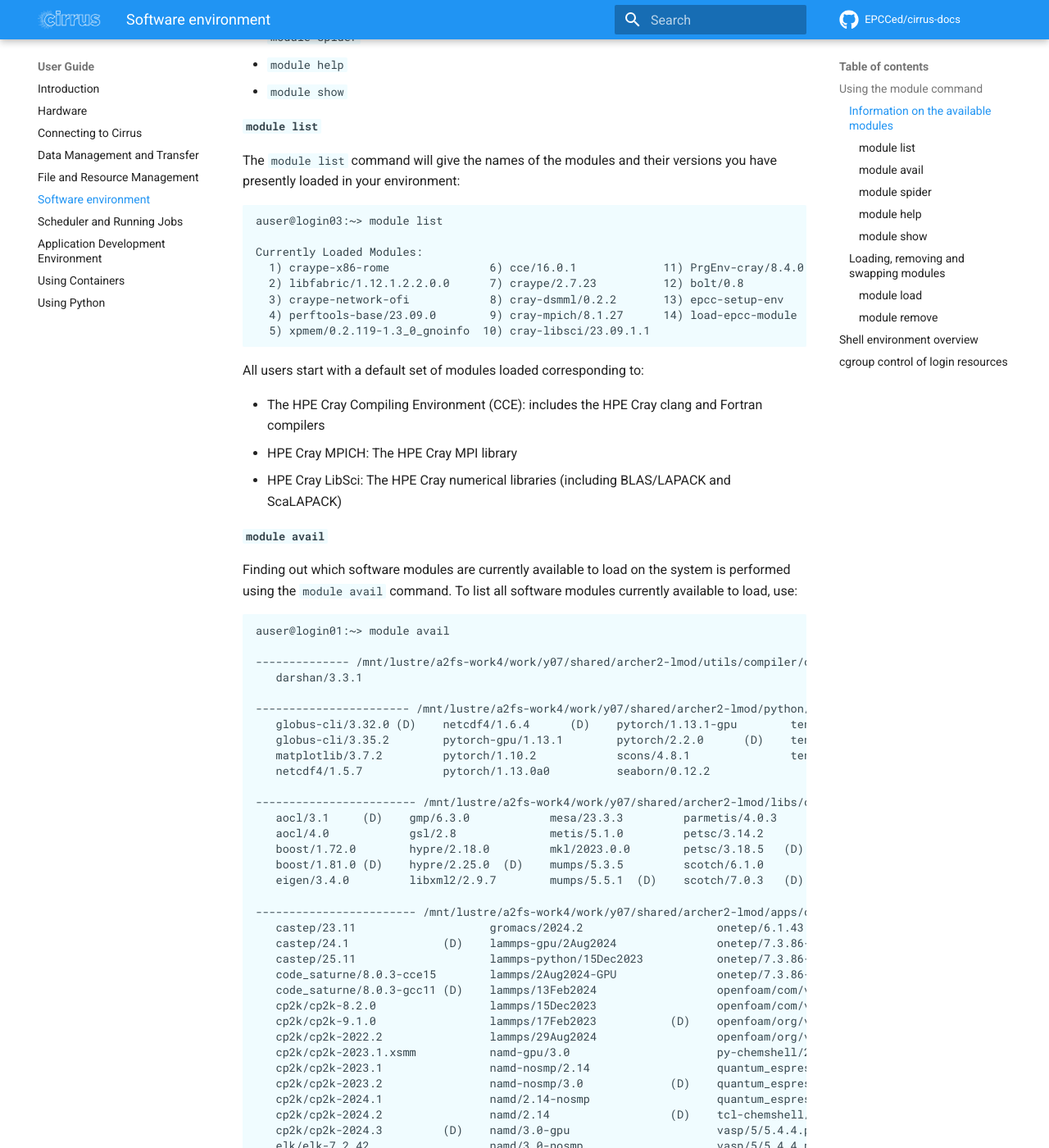
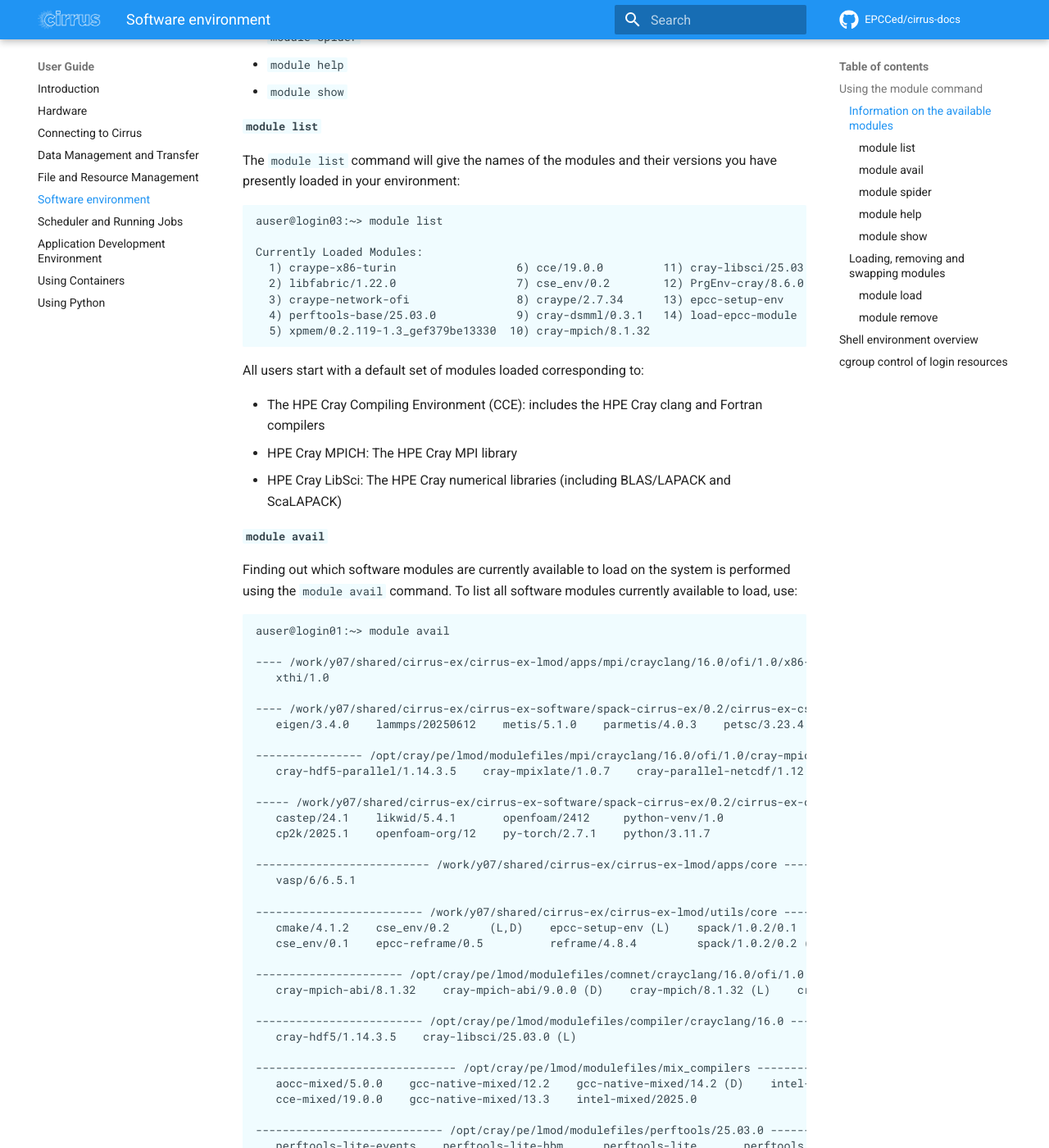
Before and after one commit to EPCCed/cirrus-docs, an MkDocs documentation site: the page built from docs/user-guide/sw-environment.md, in a window 1280 px wide and 1400 px high, scrolled down 1887 px. Shown: the whole window at 82% size. Built offline with MkDocs 1.6.1 and Material for MkDocs 9.7.7, drawn with Linux system fonts in a browser that asks for light colours; comment, search, counter and statistics services are not loaded; some of the changed text lies outside the part shown.

Commit message:
Updates to match Cirrus

````diff
--- a/docs/user-guide/sw-environment.md
+++ b/docs/user-guide/sw-environment.md
@@ -87,11 +87,11 @@
 auser@login03:~> module list
 
 Currently Loaded Modules:
-  1) craype-x86-rome               6) cce/16.0.1             11) PrgEnv-cray/8.4.0
-  2) libfabric/1.12.1.2.2.0.0      7) craype/2.7.23          12) bolt/0.8
-  3) craype-network-ofi            8) cray-dsmml/0.2.2       13) epcc-setup-env
-  4) perftools-base/23.09.0        9) cray-mpich/8.1.27      14) load-epcc-module
-  5) xpmem/0.2.119-1.3_0_gnoinfo  10) cray-libsci/23.09.1.1
+  1) craype-x86-turin                  6) cce/19.0.0         11) cray-libsci/25.03.0
+  2) libfabric/1.22.0                  7) cse_env/0.2        12) PrgEnv-cray/8.6.0
+  3) craype-network-ofi                8) craype/2.7.34      13) epcc-setup-env
+  4) perftools-base/25.03.0            9) cray-dsmml/0.3.1   14) load-epcc-module
+  5) xpmem/0.2.119-1.3_gef379be13330  10) cray-mpich/8.1.32
 
 ```
 
@@ -111,62 +111,47 @@
 ```
 auser@login01:~> module avail
 
--------------- /mnt/lustre/a2fs-work4/work/y07/shared/archer2-lmod/utils/compiler/crayclang/10.0 --------------
-   darshan/3.3.1
+---- /work/y07/shared/cirrus-ex/cirrus-ex-lmod/apps/mpi/crayclang/16.0/ofi/1.0/x86-turin/1.0/cray-mpich/8.0 ----
+   xthi/1.0
 
------------------------ /mnt/lustre/a2fs-work4/work/y07/shared/archer2-lmod/python/core -----------------------
-   globus-cli/3.32.0 (D)    netcdf4/1.6.4      (D)    pytorch/1.13.1-gpu        tensorflow/2.9.3
-   globus-cli/3.35.2        pytorch-gpu/1.13.1        pytorch/2.2.0      (D)    tensorflow/2.12.0 (D)
-   matplotlib/3.7.2         pytorch/1.10.2            scons/4.8.1               tensorflow/2.13.0
-   netcdf4/1.5.7            pytorch/1.13.0a0          seaborn/0.12.2
+---- /work/y07/shared/cirrus-ex/cirrus-ex-software/spack-cirrus-ex/0.2/cirrus-ex-cse/modules/cce/19.0.0 ----
+   eigen/3.4.0    lammps/20250612    metis/5.1.0    parmetis/4.0.3    petsc/3.23.4
 
------------------------- /mnt/lustre/a2fs-work4/work/y07/shared/archer2-lmod/libs/core ------------------------
-   aocl/3.1     (D)    gmp/6.3.0            mesa/23.3.3         parmetis/4.0.3        slepc/3.14.1
-   aocl/4.0            gsl/2.8              metis/5.1.0         petsc/3.14.2          slepc/3.18.3       (D)
-   boost/1.72.0        hypre/2.18.0         mkl/2023.0.0        petsc/3.18.5   (D)    superlu-dist/6.4.0
-   boost/1.81.0 (D)    hypre/2.25.0  (D)    mumps/5.3.5         scotch/6.1.0          superlu-dist/8.1.2 (D)
-   eigen/3.4.0         libxml2/2.9.7        mumps/5.5.1  (D)    scotch/7.0.3   (D)    superlu/5.2.2
+---------------- /opt/cray/pe/lmod/modulefiles/mpi/crayclang/16.0/ofi/1.0/cray-mpich/8.0 ----------------
+   cray-hdf5-parallel/1.14.3.5    cray-mpixlate/1.0.7    cray-parallel-netcdf/1.12.3.17
 
------------------------- /mnt/lustre/a2fs-work4/work/y07/shared/archer2-lmod/apps/core ------------------------
-   castep/23.11                    gromacs/2024.2                    onetep/6.1.43.0-GCC-MKL
-   castep/24.1              (D)    lammps-gpu/2Aug2024               onetep/7.3.86-CCE-LibSci
-   castep/25.11                    lammps-python/15Dec2023           onetep/7.3.86-GCC-LibSci
-   code_saturne/8.0.3-cce15        lammps/2Aug2024-GPU               onetep/7.3.86-GCC-MKL
-   code_saturne/8.0.3-gcc11 (D)    lammps/13Feb2024                  openfoam/com/v2106
-   cp2k/cp2k-8.2.0                 lammps/15Dec2023                  openfoam/com/v2212        (D)
-   cp2k/cp2k-9.1.0                 lammps/17Feb2023           (D)    openfoam/org/v9.20210903
-   cp2k/cp2k-2022.2                lammps/29Aug2024                  openfoam/org/v10.20230119 (D)
-   cp2k/cp2k-2023.1.xsmm           namd-gpu/3.0                      py-chemshell/23.0.3
-   cp2k/cp2k-2023.1                namd-nosmp/2.14                   quantum_espresso/6.8
-   cp2k/cp2k-2023.2                namd-nosmp/3.0             (D)    quantum_espresso/7.1      (D)
-   cp2k/cp2k-2024.1                namd/2.14-nosmp                   quantum_espresso/7.3.1
-   cp2k/cp2k-2024.2                namd/2.14                  (D)    tcl-chemshell/3.7.1
-   cp2k/cp2k-2024.3         (D)    namd/3.0-gpu                      vasp/5/5.4.4.pl2-vtst
-   elk/elk-7.2.42                  namd/3.0-nosmp                    vasp/5/5.4.4.pl2
-   fhiaims/221103.0                namd/3.0                          vasp/6/6.4.1-vtst
-   fhiaims/240920.0         (D)    nektar/5.2.0                      vasp/6/6.4.1
-   gromacs-gpu/2022.4              nektar/5.5.0               (D)    vasp/6/6.4.2-mkl19
-   gromacs/2022.4+plumed           nwchem/7.0.2                      vasp/6/6.4.2
-   gromacs/2022.4-GPU              nwchem/7.2.2               (D)    vasp/6/6.4.3              (D)
-   gromacs/2022.4           (D)    onetep/6.1.43.0-CCE-LibSci (D)    vasp/6/6.5.0
-   gromacs/2023.4                  onetep/6.1.43.0-GCC-LibSci
+----- /work/y07/shared/cirrus-ex/cirrus-ex-software/spack-cirrus-ex/0.2/cirrus-ex-cse/modules/Core ------
+   castep/24.1    likwid/5.4.1       openfoam/2412     python-venv/1.0
+   cp2k/2025.1    openfoam-org/12    py-torch/2.7.1    python/3.11.7
 
------------------------ /mnt/lustre/a2fs-work4/work/y07/shared/archer2-lmod/utils/core ------------------------
-   amd-uprof/4.0.341         extra-compilers/1.0        imagemagick/6.8.9           python-wrapper/0.1
-   arm/forge/22.1.3          forge/22.1.3               imagemagick/7.1.0    (D)    reframe/4.2.1
-   blender/4.2.2             forge/24.0          (D)    likwid/5.4.1-archer2        spindle/0.13
-   bolt/0.8           (L)    forge/25.0.1               ncl/6.6.2                   tcl/8.6.13
-   cdo/2.1.1                 gct/v6.2.20201212          nco/5.1.6                   tk/8.6.13
-   cmake/3.18.4              gct/v6.2.20220524   (D)    ncview/2.1.11               usage-analysis/1.4
-   cmake/3.21.3              genmaskcpu/1.0             osu-benchmarks/5.4.1        visidata/2.1
-   cmake/3.29.4       (D)    gnuplot/5.4.2-simg         other-software/1.0          vmd/1.9.3-gcc11     (D)
-   darshan-util/3.3.1        gnuplot/5.4.2       (D)    paraview/5.10.1             vmd/1.9.3-mpi-gcc11
-   epcc-reframe/0.2          gnuplot/5.4.3              paraview/5.11.1             xthi/1.3
-   epcc-setup-env     (L)    graphviz/10.0.1            paraview/5.13.0      (D)
+-------------------------- /work/y07/shared/cirrus-ex/cirrus-ex-lmod/apps/core --------------------------
+   vasp/6/6.5.1
 
-------------------- /opt/cray/pe/lmod/modulefiles/mpi/crayclang/14.0/ofi/1.0/cray-mpich/8.0 -------------------
-   cray-hdf5-parallel/1.12.2.1 (D)    cray-mpixlate/1.0.0.6        cray-parallel-netcdf/1.12.3.1 (D)
-   cray-hdf5-parallel/1.12.2.7        cray-mpixlate/1.0.2   (D)    cray-parallel-netcdf/1.12.3.7
+------------------------- /work/y07/shared/cirrus-ex/cirrus-ex-lmod/utils/core --------------------------
+   cmake/4.1.2    cse_env/0.2      (L,D)    epcc-setup-env (L)    spack/1.0.2/0.1
+   cse_env/0.1    epcc-reframe/0.5          reframe/4.8.4         spack/1.0.2/0.2 (D)
+
+---------------------- /opt/cray/pe/lmod/modulefiles/comnet/crayclang/16.0/ofi/1.0 ----------------------
+   cray-mpich-abi/8.1.32    cray-mpich-abi/9.0.0 (D)    cray-mpich/8.1.32 (L)    cray-mpich/9.0.0 (D)
+
+------------------------- /opt/cray/pe/lmod/modulefiles/compiler/crayclang/16.0 -------------------------
+   cray-hdf5/1.14.3.5    cray-libsci/25.03.0 (L)
+
+------------------------------ /opt/cray/pe/lmod/modulefiles/mix_compilers ------------------------------
+   aocc-mixed/5.0.0    gcc-native-mixed/12.2    gcc-native-mixed/14.2 (D)    intel-oneapi-mixed/2025.0
+   cce-mixed/19.0.0    gcc-native-mixed/13.3    intel-mixed/2025.0
+
+---------------------------- /opt/cray/pe/lmod/modulefiles/perftools/25.03.0 ----------------------------
+   perftools-lite-events    perftools-lite-hbm      perftools-lite       perftools
+   perftools-lite-gpu       perftools-lite-loops    perftools-preload
+
+------------------------------- /opt/cray/pe/lmod/modulefiles/net/ofi/1.0 -------------------------------
+   cray-openshmemx/11.7.4
+
+---------------------------- /opt/cray/pe/lmod/modulefiles/cpu/x86-turin/1.0 ----------------------------
+   cray-fftw/3.3.10.10
+
+
 
 ...output trimmed...
 
@@ -193,18 +178,19 @@
 ```
 auser@login03:~>  module avail cray-fftw
 
-------------------------------- /opt/cray/pe/lmod/modulefiles/cpu/x86-rome/1.0 --------------------------------
-   cray-fftw/3.3.10.3    cray-fftw/3.3.10.5 (D)
-
-  Where:
-   D:  Default Module
+------------------------------- /opt/cray/pe/lmod/modulefiles/cpu/x86-turin/1.0 --------------------------------
+   cray-fftw/3.3.10.10
 
 Module defaults are chosen based on Find First Rules due to Name/Version/Version modules found in the module tree.
 See https://lmod.readthedocs.io/en/latest/060_locating.html for details.
 
+If the avail list is too long consider trying:
+
+"module --default avail" or "ml -d av" to just list the default modules.
+"module overview" or "ml ov" to display the number of modules for each name.
+
 Use "module spider" to find all possible modules and extensions.
 Use "module keyword key1 key2 ..." to search for all possible modules matching any of the "keys".
-
 
 ```
 
@@ -244,19 +230,31 @@
 ```
 auser@login03:~> module spider
 
------------------------------------------------------------------------------------------------
+-------------------------------------------------------------------------------------------------------------
 The following is a list of the modules and extensions currently available:
------------------------------------------------------------------------------------------------
+-------------------------------------------------------------------------------------------------------------
+  PrgEnv-aocc: PrgEnv-aocc/8.6.0
 
-...output trimmed...
+  PrgEnv-cray: PrgEnv-cray/8.6.0
 
-  cray-mrnet: cray-mrnet/5.0.4, cray-mrnet/5.1.1
+  PrgEnv-gnu: PrgEnv-gnu/8.6.0
 
-  cray-netcdf: cray-netcdf/4.9.0.1, cray-netcdf/4.9.0.7
+  PrgEnv-intel: PrgEnv-intel/8.6.0
 
-  cray-netcdf-hdf5parallel: cray-netcdf-hdf5parallel/4.9.0.1, cray-netcdf-hdf5parallel/4.9.0.7
+  aocc: aocc/5.0.0
 
-  cray-openshmemx: cray-openshmemx/11.5.7, cray-openshmemx/11.6.1
+  aocc-mixed: aocc-mixed/5.0.0
+
+  atp: atp/3.15.6
+
+  castep: castep/24.1
+
+  cce: cce/19.0.0
+
+  cce-mixed: cce-mixed/19.0.0
+
+  cmake: cmake/4.1.2
+
 
 ...output trimmed...
 
@@ -267,48 +265,64 @@
 it available:
 
 ```
-auser@login03:~> module spider cray-netcdf-hdf5parallel/4.9.0.1
+auser@login03:~> module spider libxc/7.0.0
 
----------------------------------------------------------------------------------------------------------------
-  cray-netcdf-hdf5parallel: cray-netcdf-hdf5parallel/4.9.0.1
----------------------------------------------------------------------------------------------------------------
+-------------------------------------------------------------------------------------------------------------
+  libxc: libxc/7.0.0
+-------------------------------------------------------------------------------------------------------------
 
-    You will need to load all module(s) on any one of the lines below before the "cray-netcdf-hdf5parallel/4.9.0.1" module is available to load.
+    You will need to load all module(s) on any one of the lines below before the "libxc/7.0.0" module is available to load.
 
-      aocc/3.2.0  cray-mpich/8.1.23  cray-hdf5-parallel/1.12.2.1
-      cce/15.0.0  cray-mpich/8.1.23  cray-hdf5-parallel/1.12.2.1
-      craype-network-none  cray-mpich/8.1.23  cray-hdf5-parallel/1.12.2.1
-      craype-network-ofi  cray-mpich/8.1.23  cray-hdf5-parallel/1.12.2.1
-      craype-network-ucx  cray-mpich/8.1.23  cray-hdf5-parallel/1.12.2.1
-      gcc/10.3.0  cray-mpich/8.1.23  cray-hdf5-parallel/1.12.2.1
-      gcc/11.2.0  cray-mpich/8.1.23  cray-hdf5-parallel/1.12.2.1
+      gcc-native/12.2
+      gcc-native/13.3
+      gcc-native/14.2
+      load-epcc-module  cse_env/0.2  gcc-spack/14.2-db4a2iu
 
     Help:
-      Release info:  /opt/cray/pe/netcdf-hdf5parallel/4.9.0.1/release_info
+      Libxc is a library of exchange-correlation functionals for density-
+      functional theory.
+
+
+
 
 ```
 
 There is a lot of information here, but what the output is essentailly telling
-us is that in order to have `cray-netcdf-hdf5parallel/4.9.0.1` available to
-load we need to have loaded a compiler (any version of CCE, GCC or AOCC),
-an MPI library (any version of cray-mpich) and `cray-hdf5-parallel` loaded.
-As we always have a compiler and MPI library loaded, we can satisfy all of the
-dependencies by loading `cray-hdf5-parallel`, and then we can use
-`module avail cray-netcdf-hdf5parallel` again to show that the module is now
+us is that in order to have `libxc/7.0.0` available to
+load we need to have loaded a compiler (any version of GCC) and some utility
+modules that are already loaded for all users.
+We can satisfy all of the
+dependencies by loading `PrgEnv-gnu` (to load a `gcc-native` module), and then we can use
+`module avail libxc` again to show that the module is now
 available to load:
 
 ```
-auser@login03:~> module load cray-hdf5-parallel
-auser@login03:~> module avail cray-netcdf-hdf5parallel
+[auser@login03:~] module load PrgEnv-gnu
 
---- /opt/cray/pe/lmod/modulefiles/hdf5-parallel/crayclang/14.0/ofi/1.0/cray-mpich/8.0/cray-hdf5-parallel/1.12.2 ---
-   cray-netcdf-hdf5parallel/4.9.0.1
+Lmod is automatically replacing "cce/19.0.0" with "gcc-native/14.2".
+
+
+Lmod is automatically replacing "PrgEnv-cray/8.6.0" with "PrgEnv-gnu/8.6.0".
+
+
+Due to MODULEPATH changes, the following have been reloaded:
+  1) cray-libsci/25.03.0     2) cray-mpich/8.1.32
+
+[auser@login03 ~]$ module avail libxc
+
+------- /work/y07/shared/cirrus-ex/cirrus-ex-software/spack-cirrus-ex/0.2/cirrus-ex-cse/modules/gcc/14.2 -------
+   libxc/7.0.0
 
 Module defaults are chosen based on Find First Rules due to Name/Version/Version modules found in the module tree.
 See https://lmod.readthedocs.io/en/latest/060_locating.html for details.
 
+If the avail list is too long consider trying:
+
+"module --default avail" or "ml -d av" to just list the default modules.
+"module overview" or "ml ov" to display the number of modules for each name.
+
 Use "module spider" to find all possible modules and extensions.
-Use "module keyword key1 key2 ..." to search for all possible modules matching any of the "keys".
+Use "module keyword key1 key2 ..." to search for all possible modules matching any of the "keys"
 
 ```
 
@@ -318,7 +332,7 @@
 help` command:
 
 ```
-auser@login03:~> module help gromacs
+[auser@login03:~] module help gromacs
 
 
 ```
@@ -330,7 +344,7 @@
 the default FFTW module:
 
 ```
-auser@login03:~> module show gromacs
+[auser@login03:~] module show gromacs
 
   [...]
 ```
@@ -349,7 +363,7 @@
 the default version of GROMACS into your environment, use:
 
 ```
-auser@login03:~> module load gromacs
+[auser@login03:~] module load gromacs
 ```
 
 Once you have done this, your environment will be setup to use GROMACS.
@@ -357,7 +371,7 @@
 a specific version of the software, you can add more information:
 
 ```
-auser@login01:~> module load gromacs/2022.4
+[auser@login01:~] module load gromacs/2022.4
 ```
 
 will load GROMACS version 2022.4 into your environment,
@@ -372,7 +386,7 @@
 will remove a loaded module:
 
 ```
-auser@uan01:~> module remove gromacs
+[auser@uan01:~] module remove gromacs
 ```
 
 will unload what ever version of `gromacs` you might have loaded (even
````
